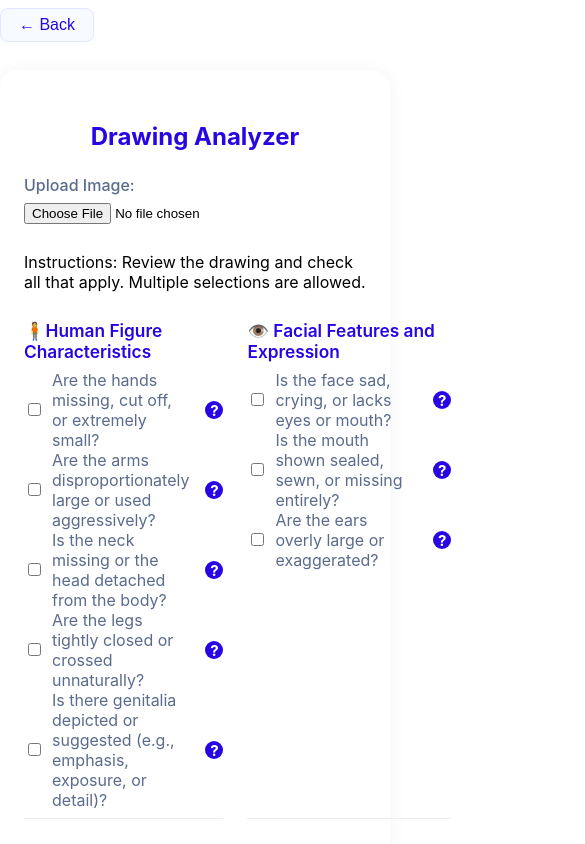
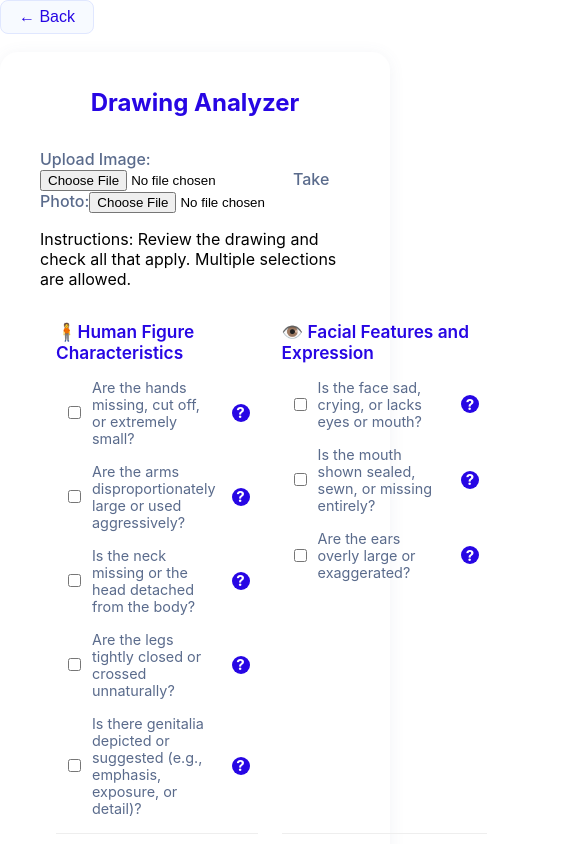
Before and after one commit to YoavLevinger/signals, a React (Create React App) app in the folder frontend/: page /drawing-analyzer in a window 390 px wide. Shown: the top 844 px of the page, 585 px wide, since content can reach past the window. Built offline with nearby package versions, Linux system fonts and the light colour scheme; no server answers.

Commit message:
added mobile taking photo from internal browser and added some of the research documentations

```diff
--- a/frontend/src/App.css
+++ b/frontend/src/App.css
@@ -144,17 +144,17 @@
   background: #fff;
   border-radius: 18px;
   box-shadow: 0 2px 16px rgba(90, 107, 140, 0.08);
-  padding: 32px 24px;
+  padding: 16px 24px;
 }
 .analyzer-page h2 {
   color: #2706e4;
-  margin-bottom: 24px;
+  margin-bottom: 16px;
   text-align: center;
 }
 .analyzer-form {
   display: flex;
   flex-direction: column;
-  gap: 28px;
+  gap: 16px;
 }
 .upload-section {
   display: flex;
@@ -173,7 +173,7 @@
 .questions-section {
   display: grid;
   grid-template-columns: 1fr 1fr;
-  gap: 10px 24px;
+  gap: 8px 24px;
 }
 .question-item {
   display: flex;
@@ -191,7 +191,7 @@
   font-size: 1.1rem;
   font-weight: 600;
   cursor: pointer;
-  margin-top: 16px;
+  margin-top: 8px;
   transition: background 0.2s;
 }
 .send-btn:hover {
@@ -199,7 +199,7 @@
 }
 
 .question-group {
-  margin-bottom: 18px;
+  margin-bottom: 12px;
   padding-bottom: 8px;
   border-bottom: 1px solid #eee;
 }
@@ -407,8 +407,8 @@
   font-size: 1rem;
   font-weight: 500;
   cursor: pointer;
-  margin-bottom: 18px;
-  margin-top: 8px;
+  margin-bottom: 8px;
+  margin-top: 0;
   transition: background 0.2s, color 0.2s, border 0.2s;
 }
 .back-btn:hover {
@@ -507,11 +507,11 @@
   text-align: center;
 }
 .analyzer-result {
-  margin-top: 28px;
+  margin-top: 16px;
   background: #f7faff;
   border-radius: 12px;
   box-shadow: 0 1px 8px rgba(90, 107, 140, 0.10);
-  padding: 18px 16px;
+  padding: 16px;
   max-width: 600px;
   text-align: left;
 }
@@ -524,3 +524,174 @@
   font-size: 1.08rem;
   white-space: pre-line;
 }
+
+/* Responsive styles */
+@media screen and (max-width: 768px) {
+  .main-menu {
+    padding: 1rem;
+  }
+
+  .menu-options-grid {
+    display: flex;
+    flex-direction: column;
+    gap: 1rem;
+  }
+
+  .menu-row {
+    display: grid;
+    grid-template-columns: repeat(2, 1fr);
+    gap: 1rem;
+  }
+
+  .menu-card {
+    width: 100%;
+    height: auto;
+    aspect-ratio: 1;
+  }
+
+  .menu-img {
+    width: 100%;
+    height: 100%;
+    object-fit: cover;
+  }
+
+  /* Drawing pages responsive styles */
+  .drawing-board-page {
+    padding: 1rem;
+  }
+
+  .drawing-toolbar {
+    flex-wrap: wrap;
+    gap: 0.5rem;
+    padding: 0.5rem;
+  }
+
+  .color-palette {
+    display: grid;
+    grid-template-columns: repeat(4, 1fr);
+    gap: 0.5rem;
+  }
+
+  .tool-btn {
+    padding: 0.5rem;
+    font-size: 0.9rem;
+  }
+
+  .drawing-canvas-wrapper {
+    width: 100%;
+    max-width: 100%;
+    margin: 1rem 0;
+  }
+
+  .drawing-canvas {
+    width: 100%;
+    height: auto;
+    max-height: 60vh;
+  }
+
+  /* Guided drawing specific */
+  .guided-layout {
+    flex-direction: column;
+  }
+
+  .guided-sidebar {
+    width: 100%;
+    max-height: 200px;
+    overflow-y: auto;
+  }
+
+  .guided-sidebar.left,
+  .guided-sidebar.right {
+    order: 2;
+  }
+
+  .guided-drawing-main {
+    order: 1;
+    width: 100%;
+  }
+
+  .sidebar-list {
+    display: grid;
+    grid-template-columns: repeat(2, 1fr);
+    gap: 0.5rem;
+  }
+
+  /* Drawing Analyzer specific */
+  .analyzer-form {
+    padding: 1rem;
+  }
+
+  .upload-section {
+    flex-direction: column;
+    gap: 1rem;
+  }
+
+  .questions-section {
+    padding: 1rem;
+  }
+
+  .question-group {
+    margin-bottom: 1.5rem;
+  }
+
+  .question-item {
+    font-size: 0.9rem;
+    padding: 0.5rem;
+  }
+
+  .tooltip-container {
+    margin-left: 0.5rem;
+  }
+
+  .tooltip-text {
+    width: 200px;
+    font-size: 0.8rem;
+  }
+}
+
+/* Tablet specific styles */
+@media screen and (min-width: 769px) and (max-width: 1024px) {
+  .menu-row {
+    grid-template-columns: repeat(3, 1fr);
+  }
+
+  .guided-layout {
+    flex-direction: column;
+  }
+
+  .guided-sidebar {
+    width: 100%;
+    max-height: 250px;
+  }
+
+  .guided-sidebar.left,
+  .guided-sidebar.right {
+    order: 2;
+  }
+
+  .guided-drawing-main {
+    order: 1;
+    width: 100%;
+  }
+
+  .drawing-canvas {
+    max-height: 70vh;
+  }
+}
+
+/* Touch device optimizations */
+@media (hover: none) {
+  .tool-btn,
+  .color-btn,
+  .menu-card {
+    cursor: default;
+  }
+
+  .tooltip-container:hover .tooltip-text {
+    display: none;
+  }
+
+  .tooltip-container:active .tooltip-text {
+    display: block;
+  }
+}
--- a/frontend/src/DrawingAnalyzer.js
+++ b/frontend/src/DrawingAnalyzer.js
@@ -1,5 +1,6 @@
 import React from 'react';
 import './App.css';
+import config from './config';
 
 const questionGroups = [
   {
@@ -94,9 +95,21 @@ function DrawingAnalyzer() {
   const [error, setError] = React.useState(null);
 
   const handleFileChange = (e) => {
-    setFile(e.target.files[0]);
-    setResult(null);
-    setError(null);
+    const selectedFile = e.target.files[0];
+    if (selectedFile) {
+      setFile(selectedFile);
+      setResult(null);
+      setError(null);
+    }
+  };
+
+  const handleCameraCapture = (e) => {
+    const selectedFile = e.target.files[0];
+    if (selectedFile) {
+      setFile(selectedFile);
+      setResult(null);
+      setError(null);
+    }
   };
 
   const handleCheckboxChange = (idx) => {
@@ -122,8 +135,7 @@ function DrawingAnalyzer() {
       const formData = new FormData();
       formData.append('image', file);
       formData.append('question', 'Analyze this drawing.');
-      // const response = await fetch('http://127.0.0.1:4001/ask', {
-      const response = await fetch('http://localhost:4001/ask', {
+      const response = await fetch(`${config.backendHost}/ask`, {
         method: 'POST',
         body: formData,
         signal: controller.signal,
@@ -157,8 +169,18 @@ function DrawingAnalyzer() {
       <h2>Drawing Analyzer</h2>
       <form onSubmit={handleSubmit} className="analyzer-form">
         <div className="upload-section">
-          <label htmlFor="file-upload" className="upload-label">Upload Image:</label>
-          <input id="file-upload" type="file" accept="image/*" onChange={handleFileChange} />
+          <div className="upload-options">
+            <label htmlFor="file-upload" className="upload-label">Upload Image:</label>
+            <input id="file-upload" type="file" accept="image/*" onChange={handleFileChange} />
+            <label htmlFor="camera-capture" className="upload-label">Take Photo:</label>
+            <input
+              id="camera-capture"
+              type="file"
+              accept="image/*"
+              capture="environment"
+              onChange={handleCameraCapture}
+            />
+          </div>
           {file && <div className="file-name">Selected: {file.name}</div>}
         </div>
         <div className="analyzer-subheader">Instructions: Review the drawing and check all that apply. Multiple selections are allowed.</div>
@@ -175,7 +197,7 @@ function DrawingAnalyzer() {
                       checked={answers[idx]}
                       onChange={() => handleCheckboxChange(idx)}
                     />
-                    {q.text}
+                    <span className="question-text">{q.text}</span>
                     <span className="tooltip-container">
                       <span className="tooltip-icon">?</span>
                       <span className="tooltip-text">{q.tip}</span>
@@ -186,7 +208,9 @@ function DrawingAnalyzer() {
             </div>
           ))}
         </div>
-        <button type="submit" className="send-btn" disabled={loading}>Send</button>
+        <button type="submit" className="send-btn" disabled={loading}>
+          {loading ? 'Analyzing...' : 'Analyze Drawing'}
+        </button>
       </form>
       {loading && <div className="analyzer-loading">Analyzing image, please wait...</div>}
       {error && <div className="analyzer-error">{error}</div>}
--- a/frontend/src/FreeDrawing.js
+++ b/frontend/src/FreeDrawing.js
@@ -72,9 +72,11 @@ function FreeDrawing() {
             />
           ))}
         </div>
-        <button className={`tool-btn${tool === 'brush' ? ' selected' : ''}`} onClick={() => setTool('brush')}>🖌️ Brush</button>
-        <button className={`tool-btn${tool === 'eraser' ? ' selected' : ''}`} onClick={() => setTool('eraser')}>🧽 Eraser</button>
-        <button className="tool-btn" onClick={clearCanvas}>🗑️ Clear</button>
+        <div className="tool-buttons">
+          <button className={`tool-btn${tool === 'brush' ? ' selected' : ''}`} onClick={() => setTool('brush')}>🖌️ Brush</button>
+          <button className={`tool-btn${tool === 'eraser' ? ' selected' : ''}`} onClick={() => setTool('eraser')}>🧽 Eraser</button>
+          <button className="tool-btn" onClick={clearCanvas}>🗑️ Clear</button>
+        </div>
       </div>
       <div className="drawing-canvas-wrapper">
         <canvas
--- a/frontend/src/GuidedDrawing.js
+++ b/frontend/src/GuidedDrawing.js
@@ -251,6 +251,7 @@ function GuidedDrawing() {
         <div className="guided-sidebar left">
           <div className="sidebar-section">
             <div className="sidebar-header">Family</div>
+            <div className="sidebar-list">
               {familyFigures.map((item) => (
                 <div
                   key={item.name}
@@ -262,6 +263,7 @@ function GuidedDrawing() {
                   <span className="sidebar-icon">{item.icon}</span> {item.name}
                 </div>
               ))}
+            </div>
           </div>
           <div className="sidebar-section">
             <div className="sidebar-header">Body Parts</div>
@@ -293,12 +295,14 @@ function GuidedDrawing() {
                 />
               ))}
             </div>
+            <div className="tool-buttons">
               <button className={`tool-btn${tool === 'brush' ? ' selected' : ''}`} onClick={() => setTool('brush')}>🖌️ Brush</button>
               <button className={`tool-btn${tool === 'eraser' ? ' selected' : ''}`} onClick={() => setTool('eraser')}>🧽 Eraser</button>
               <button className={`tool-btn${tool === 'hand' ? ' selected' : ''}`} onClick={() => setTool('hand')}>🤚 Hand</button>
               <button className="tool-btn" onClick={clearCanvas}>🗑️ Clear</button>
               <button className="tool-btn" onClick={handleUndo} disabled={undoStack.length === 0}>↩️ Undo</button>
               <button className="tool-btn" onClick={handleRedo} disabled={redoStack.length === 0}>↪️ Redo</button>
+            </div>
           </div>
           <div className="drawing-canvas-wrapper">
             <canvas
--- /dev/null
+++ b/frontend/src/config.js
@@ -0,0 +1,5 @@
+const config = {
+  backendHost: process.env.REACT_APP_BACKEND_HOST || 'http://localhost:4001'
+};
+
+export default config;
```
Also changed, not shown: 2 other files (tests, documents, lock files or other folders). Lines whose indentation alone changed are shown as unchanged.
